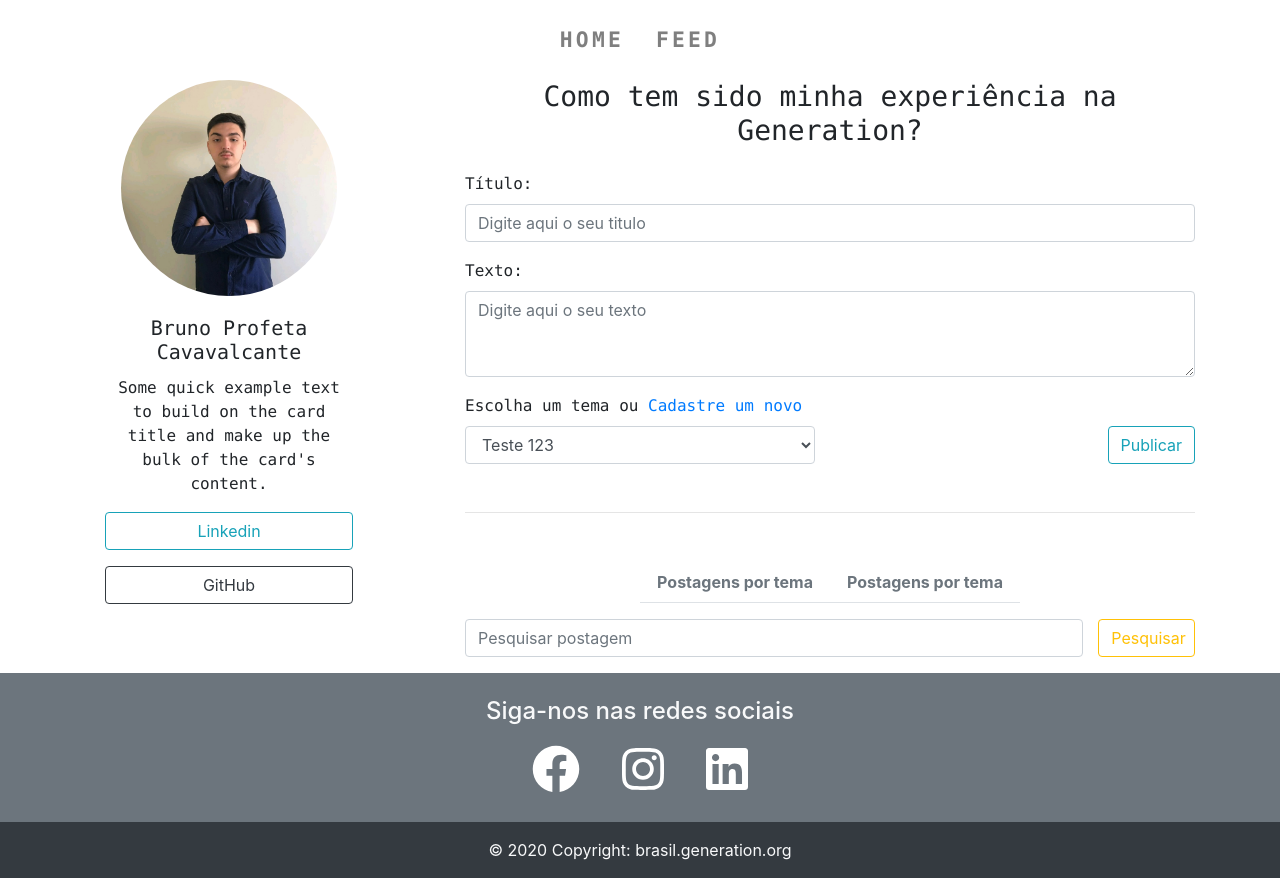
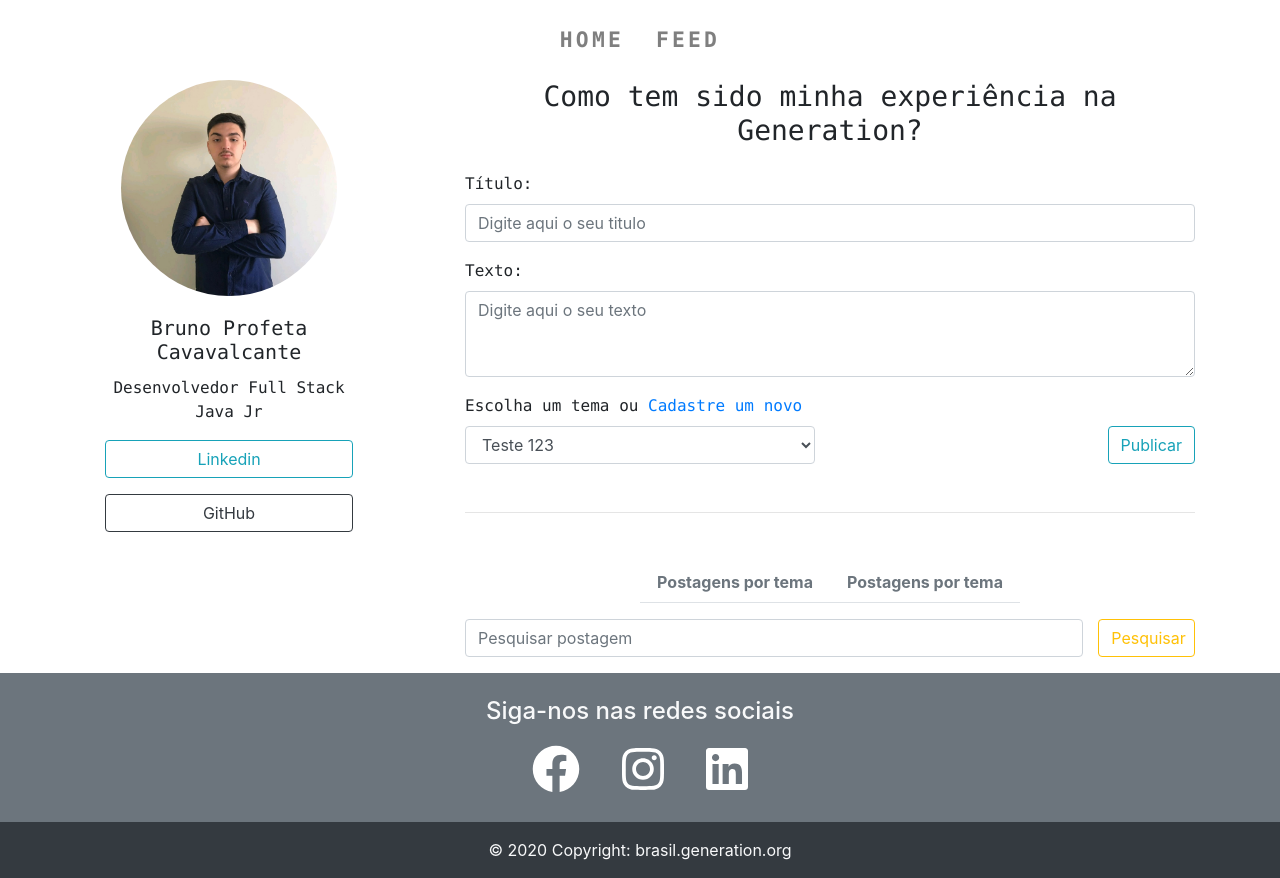
Before and after one commit to bpcavalcante/blogPessoal, an Angular app in the folder blogPessoal/: page /feed in a window 1280 px wide. Built offline with nearby package versions, Linux system fonts and the light colour scheme.

Commit message:
Atualizando

```diff
--- a/blogPessoal/src/app/home/home.component.css
+++ b/blogPessoal/src/app/home/home.component.css
@@ -1,5 +1,5 @@
 .parallax{
-    background-image: url('https://i.imgur.com/PEoH72I.jpg');
+    background-image: url(../../assets/img/971.jpg);
 
     min-height: 500px;
 
--- a/blogPessoal/src/app/perfil-lateral/perfil-lateral.component.html
+++ b/blogPessoal/src/app/perfil-lateral/perfil-lateral.component.html
@@ -5,8 +5,7 @@
 
     <div class="card-body">
       <h5 class="card-title text-center text-monospace">Bruno Profeta Cavavalcante</h5>
-      <p class="card-text text-center text-monospace">Some quick example text to build on the card title and make up the bulk of the
-          card's content.</p>
+      <p class="card-text text-center text-monospace">Desenvolvedor Full Stack Java Jr</p>
 
           <a href="https://www.linkedin.com/in/bruno-profeta-cavalcante/"
           class="btn btn-outline-info mb-3 d-flex justify-content-center" target="_blank">Linkedin</a>
```
Also changed, not shown: 1 other file (tests, documents, lock files or other folders).
